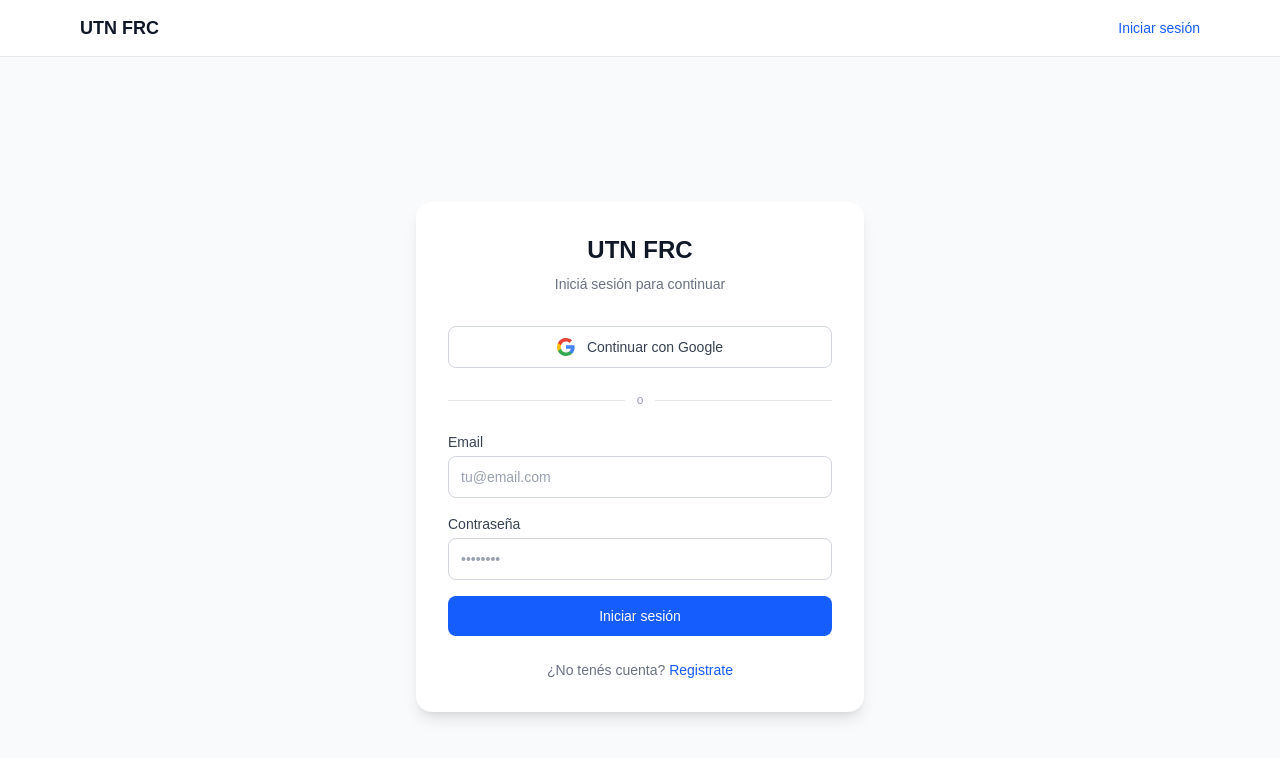
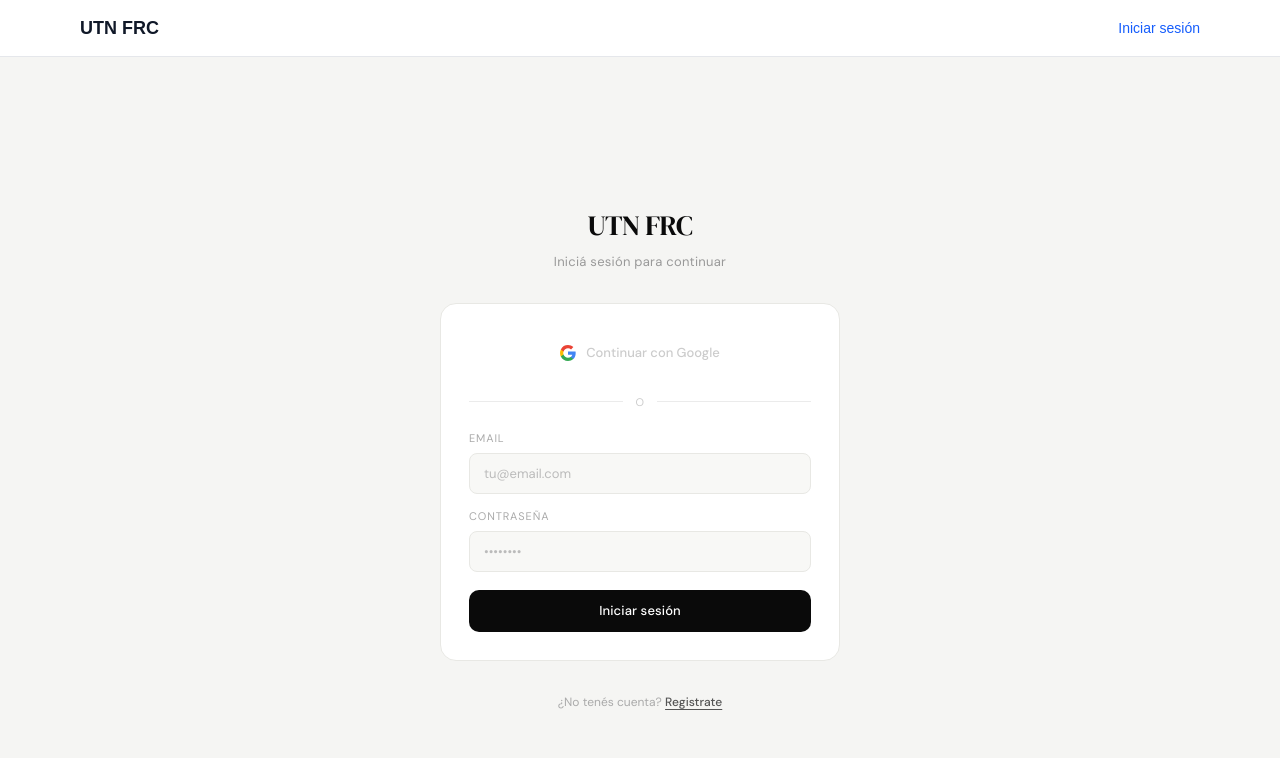
Before and after one commit to IvanBigatti/utn-frc-app, a Next.js app: page /login in a window 1280 px wide. Shown: the top 758 px of the page. Built offline with nearby package versions, Linux system fonts and the light colour scheme; no server answers.

Commit message:
Mejore el Forms de inicio de sesion y agregue cartas en el inicio de la app

```diff
--- a/app/login/LoginForm.tsx
+++ b/app/login/LoginForm.tsx
@@ -2,33 +2,49 @@
 
 import { useActionState, useState } from 'react'
 import { signInWithEmail, signUpWithEmail, signInWithGoogle } from '@/app/actions/auth'
-
-type ActionResult = { error?: string; message?: string } | undefined
+import './loginForm.css'
 
 export default function LoginForm() {
   const [mode, setMode] = useState<'login' | 'register'>('login')
   const [loginState, loginAction, loginPending] = useActionState(signInWithEmail, undefined)
   const [registerState, registerAction, registerPending] = useActionState(signUpWithEmail, undefined)
 
+  const [password, setPassword] = useState('')
+  const [confirmPassword, setConfirmPassword] = useState('')
+  const [passwordError, setPasswordError] = useState('')
+
   const isLogin = mode === 'login'
 
+  const handleModeChange = (newMode: 'login' | 'register') => {
+    setMode(newMode)
+    setPassword('')
+    setConfirmPassword('')
+    setPasswordError('')
+  }
+
+  const handleSubmit = (e: React.FormEvent<HTMLFormElement>) => {
+    if (!isLogin && password !== confirmPassword) {
+      e.preventDefault()
+      setPasswordError('Las contraseñas no coinciden')
+      return
+    }
+    setPasswordError('')
+  }
+
   return (
-    <div className="min-h-screen flex items-center justify-center bg-gray-50 dark:bg-gray-950 px-4">
-      <div className="w-full max-w-md bg-white dark:bg-gray-900 rounded-2xl shadow-lg p-8">
-        <h1 className="text-2xl font-bold text-center mb-2 text-gray-900 dark:text-white">
-          UTN FRC
-        </h1>
-        <p className="text-center text-gray-500 dark:text-gray-400 mb-8 text-sm">
-          {isLogin ? 'Iniciá sesión para continuar' : 'Creá tu cuenta'}
-        </p>
+    <div className="login-page">
+      <div className="login-container">
 
-        {/* Google */}
+        <div className="login-title">
+          <h1>UTN FRC</h1>
+          <p>{isLogin ? 'Iniciá sesión para continuar' : 'Creá tu cuenta'}</p>
+        </div>
+
+        <div className="login-card">
+
           <form action={signInWithGoogle}>
-          <button
-            type="submit"
-            className="w-full flex items-center justify-center gap-3 border border-gray-300 dark:border-gray-700 rounded-lg py-2.5 px-4 text-sm font-medium text-gray-700 dark:text-gray-200 hover:bg-gray-50 dark:hover:bg-gray-800 transition-colors"
-          >
-            <svg width="18" height="18" viewBox="0 0 18 18" aria-hidden="true">
+            <button type="submit" className="login-google-btn">
+              <svg width="16" height="16" viewBox="0 0 18 18" aria-hidden="true">
                 <path fill="#4285F4" d="M17.64 9.2c0-.637-.057-1.251-.164-1.84H9v3.481h4.844c-.209 1.125-.843 2.078-1.796 2.717v2.258h2.908c1.702-1.567 2.684-3.874 2.684-6.615z"/>
                 <path fill="#34A853" d="M9 18c2.43 0 4.467-.806 5.956-2.184l-2.908-2.258c-.806.54-1.837.86-3.048.86-2.344 0-4.328-1.584-5.036-3.711H.957v2.332A8.997 8.997 0 0 0 9 18z"/>
                 <path fill="#FBBC05" d="M3.964 10.707A5.41 5.41 0 0 1 3.682 9c0-.593.102-1.17.282-1.707V4.961H.957A8.996 8.996 0 0 0 0 9c0 1.452.348 2.827.957 4.039l3.007-2.332z"/>
@@ -38,55 +54,76 @@ export default function LoginForm() {
             </button>
           </form>
 
-        <div className="flex items-center gap-3 my-6">
-          <div className="flex-1 h-px bg-gray-200 dark:bg-gray-700" />
-          <span className="text-xs text-gray-400">o</span>
-          <div className="flex-1 h-px bg-gray-200 dark:bg-gray-700" />
+          <div className="login-divider">
+            <div className="login-divider__line" />
+            <span className="login-divider__text">O</span>
+            <div className="login-divider__line" />
           </div>
 
-        {/* Email/Password */}
-        <form action={isLogin ? loginAction : registerAction} className="space-y-4">
-          <div>
-            <label htmlFor="email" className="block text-sm font-medium text-gray-700 dark:text-gray-300 mb-1">
-              Email
-            </label>
-            <input
-              id="email"
-              name="email"
-              type="email"
-              required
-              placeholder="tu@email.com"
-              className="w-full border border-gray-300 dark:border-gray-700 rounded-lg px-3 py-2.5 text-sm bg-white dark:bg-gray-800 text-gray-900 dark:text-white placeholder-gray-400 focus:outline-none focus:ring-2 focus:ring-blue-500"
-            />
+          <form
+            action={isLogin ? loginAction : registerAction}
+            className="login-form"
+            onSubmit={handleSubmit}
+          >
+            <div className="login-field">
+              <label htmlFor="email">Email</label>
+              <input id="email" name="email" type="email" required placeholder="tu@email.com" />
             </div>
-          <div>
-            <label htmlFor="password" className="block text-sm font-medium text-gray-700 dark:text-gray-300 mb-1">
-              Contraseña
-            </label>
+
+            <div className="login-field">
+              <label htmlFor="password">Contraseña</label>
               <input
                 id="password"
                 name="password"
                 type="password"
                 required
                 placeholder="••••••••"
-              className="w-full border border-gray-300 dark:border-gray-700 rounded-lg px-3 py-2.5 text-sm bg-white dark:bg-gray-800 text-gray-900 dark:text-white placeholder-gray-400 focus:outline-none focus:ring-2 focus:ring-blue-500"
+                value={password}
+                onChange={(e) => {
+                  setPassword(e.target.value)
+                  setPasswordError('')
+                }}
               />
             </div>
 
+            {/* Campo confirmar contraseña — solo en registro */}
+            {!isLogin && (
+              <div className="login-field">
+                <label htmlFor="confirmPassword">Repetir contraseña</label>
+                <input
+                  id="confirmPassword"
+                  name="confirmPassword"
+                  type="password"
+                  required
+                  placeholder="••••••••"
+                  value={confirmPassword}
+                  onChange={(e) => {
+                    setConfirmPassword(e.target.value)
+                    setPasswordError('')
+                  }}
+                  className={passwordError ? 'input-error' : ''}
+                />
+              </div>
+            )}
+
+            {/* Errores */}
+            {passwordError && (
+              <p className="login-error">{passwordError}</p>
+            )}
             {isLogin && loginState?.error && (
-            <p className="text-sm text-red-600 dark:text-red-400">{loginState.error}</p>
+              <p className="login-error">{loginState.error}</p>
             )}
             {!isLogin && registerState?.error && (
-            <p className="text-sm text-red-600 dark:text-red-400">{registerState.error}</p>
+              <p className="login-error">{registerState.error}</p>
             )}
             {!isLogin && registerState?.message && (
-            <p className="text-sm text-green-600 dark:text-green-400">{registerState.message}</p>
+              <p className="login-success">{registerState.message}</p>
             )}
 
             <button
               type="submit"
+              className="login-submit-btn"
               disabled={loginPending || registerPending}
-            className="w-full bg-blue-600 hover:bg-blue-700 disabled:opacity-60 text-white font-medium rounded-lg py-2.5 text-sm transition-colors"
             >
               {loginPending || registerPending
                 ? 'Cargando...'
@@ -94,15 +131,15 @@ export default function LoginForm() {
             </button>
           </form>
 
-        <p className="text-center text-sm text-gray-500 dark:text-gray-400 mt-6">
+        </div>
+
+        <p className="login-toggle">
           {isLogin ? '¿No tenés cuenta?' : '¿Ya tenés cuenta?'}{' '}
-          <button
-            onClick={() => setMode(isLogin ? 'register' : 'login')}
-            className="text-blue-600 dark:text-blue-400 font-medium hover:underline"
-          >
+          <button className="login-toggle__btn" onClick={() => handleModeChange(isLogin ? 'register' : 'login')}>
             {isLogin ? 'Registrate' : 'Iniciá sesión'}
           </button>
         </p>
+
       </div>
     </div>
   )
--- /dev/null
+++ b/app/login/loginForm.css
@@ -0,0 +1,211 @@
+/* ── Fuentes ─────────────────────────────────────── */
+@import url('https://fonts.googleapis.com/css2?family=DM+Sans:wght@300;400;500&family=DM+Serif+Display&display=swap');
+
+
+/* ── Página ──────────────────────────────────────── */
+.login-page {
+  min-height: 100vh;
+  display: flex;
+  align-items: center;
+  justify-content: center;
+  background: #f5f5f3;
+  padding: 24px;
+  font-family: 'DM Sans', sans-serif;
+}
+
+/* ── Contenedor ──────────────────────────────────── */
+.login-container {
+  width: 100%;
+  max-width: 400px;
+  display: flex;
+  flex-direction: column;
+  gap: 32px;
+}
+
+/* ── Título ──────────────────────────────────────── */
+.login-title {
+  text-align: center;
+}
+
+.login-title h1 {
+  font-family: 'DM Serif Display', serif;
+  font-size: 28px;
+  color: #0a0a0a;
+  margin: 0 0 6px;
+  letter-spacing: -0.5px;
+  font-weight: 400;
+}
+
+.login-title p {
+  font-size: 13px;
+  color: #999;
+  margin: 0;
+  letter-spacing: 0.02em;
+}
+
+/* ── Card ────────────────────────────────────────── */
+.login-card {
+  background: #ffffff;
+  border: 1px solid #e8e8e4;
+  border-radius: 16px;
+  padding: 28px;
+  display: flex;
+  flex-direction: column;
+  gap: 20px;
+}
+
+/* ── Botón Google ────────────────────────────────── */
+.login-google-btn {
+  width: 100%;
+  display: flex;
+  align-items: center;
+  justify-content: center;
+  gap: 10px;
+  border-color: #e0e0dc;
+  color: #555;
+  border-radius: 10px;
+  padding: 11px 16px;
+  font-size: 13px;
+  font-weight: 500;
+  color: #ccc;
+  cursor: pointer;
+  transition: border-color 0.2s, color 0.2s;
+  font-family: 'DM Sans', sans-serif;
+  width: 100%;
+}
+
+.login-google-btn:hover {
+  border-color: #bbb;
+  color: #111;
+}
+
+/* ── Divider ─────────────────────────────────────── */
+.login-divider {
+  display: flex;
+  align-items: center;
+  gap: 12px;
+}
+
+.login-divider__line {
+  flex: 1;
+  height: 1px;
+  background: #ebebeb;
+}
+
+.login-divider__text {
+  font-size: 11px;
+  color: #ccc;
+  letter-spacing: 0.05em;
+}
+
+/* ── Formulario ──────────────────────────────────── */
+.login-form {
+  display: flex;
+  flex-direction: column;
+  gap: 14px;
+}
+
+/* ── Campo ───────────────────────────────────────── */
+.login-field {
+  display: flex;
+  flex-direction: column;
+  gap: 6px;
+}
+
+.login-field label {
+  font-size: 11px;
+  color: #aaa;
+  letter-spacing: 0.08em;
+  text-transform: uppercase;
+}
+
+.login-field input {
+  background: #f8f8f6;
+  border: 1px solid #e8e8e4;
+  border-radius: 8px;
+  padding: 10px 14px;
+  font-size: 13px;
+  color: #0a0a0a;
+  outline: none;
+  font-family: 'DM Sans', sans-serif;
+  transition: border-color 0.2s;
+  width: 100%;
+  box-sizing: border-box;
+}
+
+.login-field input::placeholder {
+  color: #bbb;
+}
+
+.login-field input:focus {
+  border-color: #bbb;
+}
+
+/* ── Mensajes de error / éxito ───────────────────── */
+.login-error {
+  font-size: 12px;
+  color: #e05555;
+  margin: 0;
+}
+
+.login-success {
+  font-size: 12px;
+  color: #5a9e6f;
+  margin: 0;
+}
+
+/* ── Botón submit ────────────────────────────────── */
+.login-submit-btn {
+  margin-top: 4px;
+  width: 100%;
+  background: #0a0a0a;
+  color: #fff;
+  border: none;
+  border-radius: 10px;
+  padding: 11px;
+  font-size: 13px;
+  font-weight: 500;
+  cursor: pointer;
+  transition: opacity 0.2s, background 0.2s;
+  font-family: 'DM Sans', sans-serif;
+  letter-spacing: 0.01em;
+}
+
+.login-submit-btn:hover:not(:disabled) {
+  background: #222;
+}
+
+.login-submit-btn:disabled {
+  opacity: 0.5;
+  cursor: not-allowed;
+}
+
+/* ── Toggle login/register ───────────────────────── */
+.login-toggle {
+  text-align: center;
+  font-size: 12px;
+  color: #aaa;
+  margin: 0;
+}
+
+.login-toggle__btn {
+  background: none;
+  border: none;
+  color: #555;
+  font-size: 12px;
+  font-weight: 500;
+  cursor: pointer;
+  padding: 0;
+  font-family: 'DM Sans', sans-serif;
+  text-decoration: underline;
+  text-underline-offset: 3px;
+  transition: color 0.2s;
+}
+
+.login-toggle__btn:hover {
+  color: #111;
+}
+
+.login-field input.input-error {
+  border-color: #e05555;
+}
```
Also changed, not shown: app/components/SearchButton/SearchButton.css (+66 -0 lines), app/components/SearchButton/SearchButton.tsx (+51 -29 lines). Lines whose indentation alone changed are shown as unchanged.
